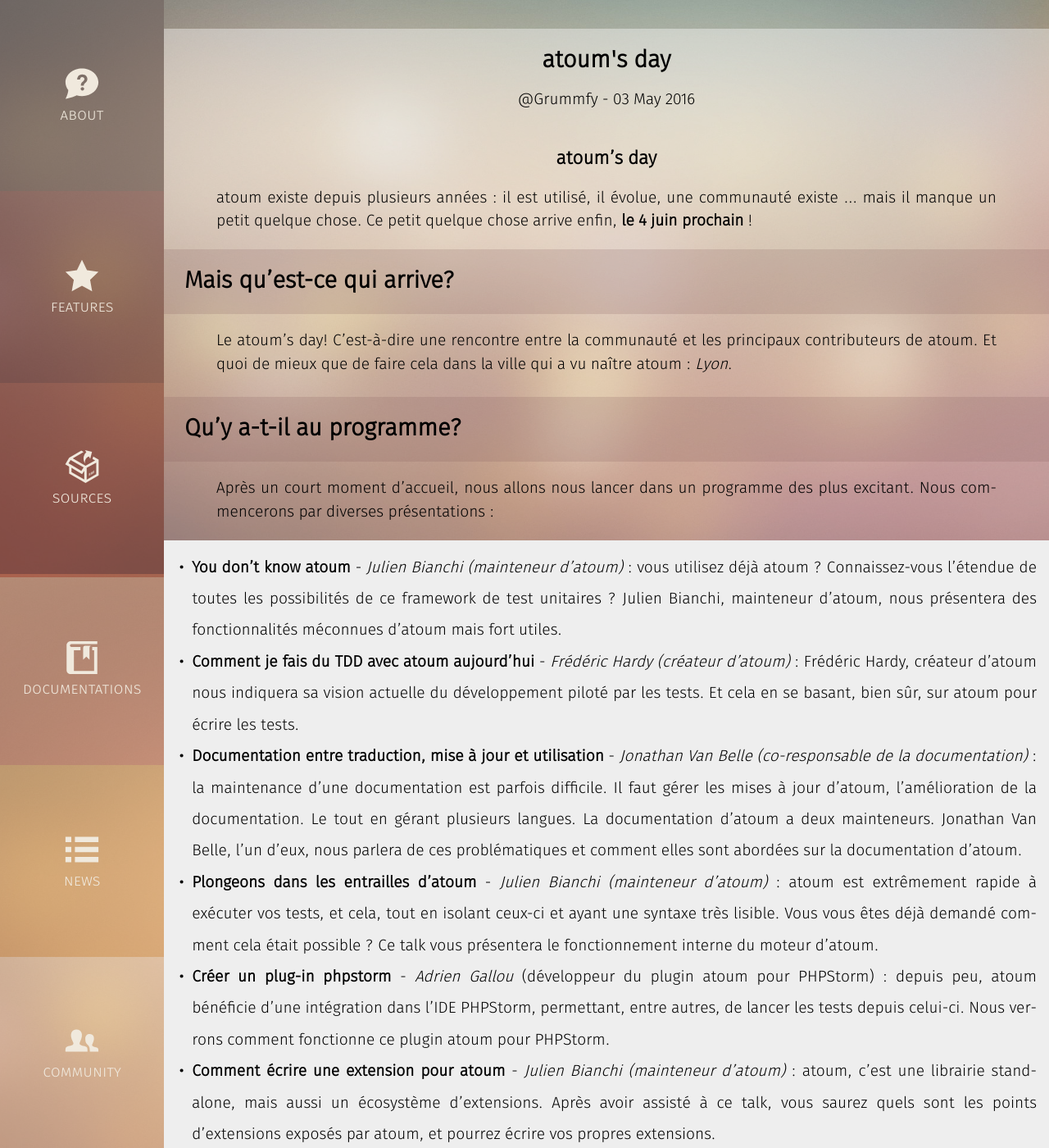
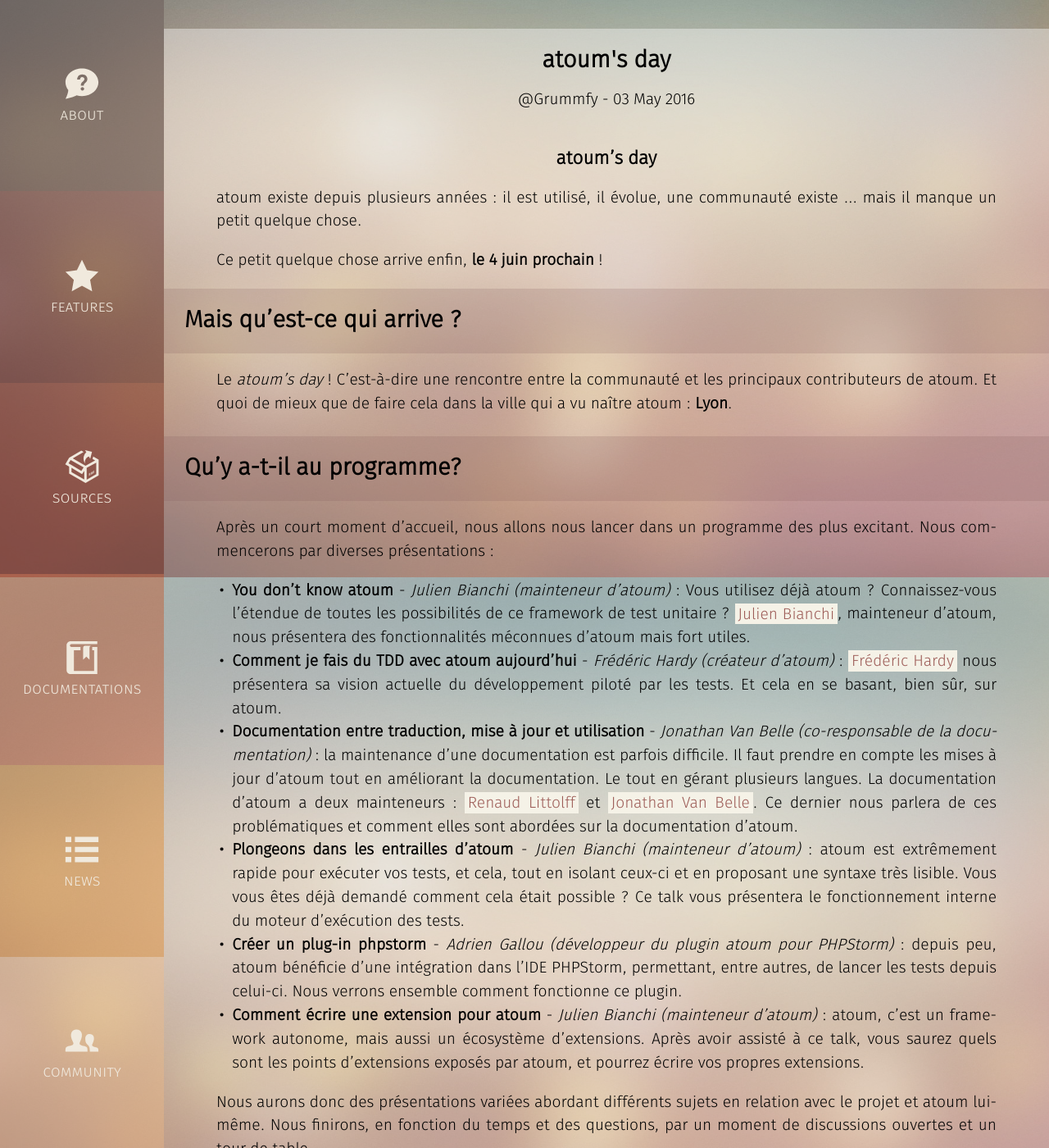
Before and after one commit to atoum/atoum.github.io, a Jekyll site: the page built from _posts/2016-04-27-atoum-s-day.markdown, in a window 1280 px wide and 1400 px high, scrolled down 196 px. Shown: the whole window at 82% size. Built offline with Jekyll 4.4.1, drawn with Linux system fonts in a browser that asks for light colours; comment, search, counter and statistics services are not loaded; a style sheet for code colours, icons or effects is not loaded; some of the changed text lies outside the part shown.

Commit message:
Fix some typos and wording on the atoum's day post

```diff
--- a/_posts/2016-04-27-atoum-s-day.markdown
+++ b/_posts/2016-04-27-atoum-s-day.markdown
@@ -8,12 +8,13 @@ categories: event
 
 # atoum's day
 
-atoum existe depuis plusieurs années :  il est utilisé, il évolue, une communauté existe ... mais il manque un petit quelque chose. Ce petit quelque chose arrive enfin, **le 4 juin prochain** !
+atoum existe depuis plusieurs années :  il est utilisé, il évolue, une communauté existe ... mais il manque un petit quelque chose.
 
+Ce petit quelque chose arrive enfin, **le 4 juin prochain** !
 
-## Mais qu'est-ce qui arrive?
+## Mais qu'est-ce qui arrive ?
 
-Le atoum's day! C'est-à-dire une rencontre entre la communauté et les principaux contributeurs de atoum. Et quoi de mieux que de faire cela dans la ville qui a vu naître atoum : *Lyon*.
+Le _atoum's day_ ! C'est-à-dire une rencontre entre la communauté et les principaux contributeurs de atoum. Et quoi de mieux que de faire cela dans la ville qui a vu naître atoum : **Lyon**.
 
 
 ## Qu'y a-t-il au programme?
@@ -21,79 +22,89 @@ Le atoum's day! C'est-à-dire une rencontre entre la communauté et les principa
 Après un court moment d’accueil, nous allons nous lancer dans un programme des plus excitant.
 Nous commencerons par diverses présentations :
 
-<div style="background-color:#eee;color:#000;line-height:2em;padding:15px">
-
-* **You don't know atoum** - *Julien Bianchi (mainteneur d'atoum)* : vous utilisez déjà atoum ? Connaissez-vous l'étendue de toutes les possibilités de ce framework de test unitaires ? Julien Bianchi, mainteneur d'atoum, nous présentera des fonctionnalités méconnues d'atoum mais fort utiles.
-* **Comment je fais du TDD avec atoum aujourd'hui** - *Frédéric Hardy (créateur d'atoum)* : Frédéric Hardy, créateur d'atoum nous indiquera sa vision actuelle du développement piloté par les tests. Et cela en se basant, bien sûr, sur atoum pour écrire les tests.
-* **Documentation entre traduction, mise à jour et utilisation** - *Jonathan Van Belle (co-responsable de la documentation)* : la maintenance d'une documentation est parfois difficile. Il faut gérer les mises à jour d'atoum, l'amélioration de la documentation. Le tout en gérant plusieurs langues. La documentation d'atoum a deux mainteneurs. Jonathan Van Belle, l'un d'eux, nous parlera de ces problématiques et comment elles sont abordées sur la documentation d'atoum.
-* **Plongeons dans les entrailles d'atoum** - *Julien Bianchi (mainteneur d'atoum)* : atoum est extrêmement rapide à exécuter vos tests, et cela, tout en isolant ceux-ci et ayant une syntaxe très lisible. Vous vous êtes déjà demandé comment cela était possible ? Ce talk vous présentera le fonctionnement interne du moteur d'atoum.
-* **Créer un plug-in phpstorm** - *Adrien Gallou* (développeur du plugin atoum pour PHPStorm) : depuis peu, atoum bénéficie d'une intégration dans l'IDE PHPStorm, permettant, entre autres, de lancer les tests depuis celui-ci. Nous verrons comment fonctionne ce plugin atoum pour PHPStorm.
-* **Comment écrire une extension pour atoum** - *Julien Bianchi (mainteneur d'atoum)* : atoum, c'est une librairie standalone, mais aussi un écosystème d'extensions. Après avoir assisté à ce talk, vous saurez quels sont les points d'extensions exposés par atoum, et pourrez écrire vos propres extensions.
-
-</div>
+* **You don't know atoum** - *Julien Bianchi (mainteneur d'atoum)* : Vous utilisez déjà atoum ? Connaissez-vous l'étendue de toutes les possibilités de ce framework de test unitaire ? [Julien Bianchi](https://twitter.com/jubianchi), mainteneur d'atoum, nous présentera des fonctionnalités méconnues d'atoum mais fort utiles.
+* **Comment je fais du TDD avec atoum aujourd'hui** - *Frédéric Hardy (créateur d'atoum)* : [Frédéric Hardy](https://twitter.com/mageekguy) nous présentera sa vision actuelle du développement piloté par les tests. Et cela en se basant, bien sûr, sur atoum.
+* **Documentation entre traduction, mise à jour et utilisation** - *Jonathan Van Belle (co-responsable de la documentation)* : la maintenance d'une documentation est parfois difficile. Il faut prendre en compte les mises à jour d'atoum tout en améliorant la documentation. Le tout en gérant plusieurs langues. La documentation d'atoum a deux mainteneurs : [Renaud Littolff](https://twitter.com/marmotz) et [Jonathan Van Belle](https://twitter.com/grummfy). Ce dernier nous parlera de ces problématiques et comment elles sont abordées sur la documentation d'atoum.
+* **Plongeons dans les entrailles d'atoum** - *Julien Bianchi (mainteneur d'atoum)* : atoum est extrêmement rapide pour exécuter vos tests, et cela, tout en isolant ceux-ci et en proposant une syntaxe très lisible. Vous vous êtes déjà demandé comment cela était possible ? Ce talk vous présentera le fonctionnement interne du moteur d'exécution des tests.
+* **Créer un plug-in phpstorm** - *Adrien Gallou (développeur du plugin atoum pour PHPStorm)* : depuis peu, atoum bénéficie d'une intégration dans l'IDE PHPStorm, permettant, entre autres, de lancer les tests depuis celui-ci. Nous verrons ensemble comment fonctionne ce plugin.
+* **Comment écrire une extension pour atoum** - *Julien Bianchi (mainteneur d'atoum)* : atoum, c'est un framework autonome, mais aussi un écosystème d'extensions. Après avoir assisté à ce talk, vous saurez quels sont les points d'extensions exposés par atoum, et pourrez écrire vos propres extensions.
 
 Nous aurons donc des présentations variées abordant différents sujets en relation avec le projet et atoum lui-même.
-Et nous finirons, en fonction du temps et des questions, par un moment de discussions ouvertes et un tour de table.
-
+Nous finirons, en fonction du temps et des questions, par un moment de discussions ouvertes et un tour de table.
 
 ## Comment s'inscrire
 
-Il vous suffit de vous inscrire sur [eventbrite](http://atoum-day.eventbrite.fr/) pour y accéder, c'est simple et gratuit. En cas de désistement, n'oubliez pas de nous prévenir afin de laisser votre place aux autres.
+Il vous suffit de vous inscrire sur [eventbrite](http://atoum-day.eventbrite.fr/) : c'est simple et gratuit. En cas de désistement, n'oubliez pas de nous prévenir afin de laisser votre place aux autres.
 
 ## Quand aura t-il lieu ?
 
 Le 4 juin à partir de 14h00.
 
-![Metro](/images/posts/2016-05-03-atoum-day/planning.png)
+<ul class="columns integrations" data-columns="1" style="max-width: none">
+    <li>
+       <img src="/images/posts/2016-05-03-atoum-day/planning.png" alt="Planning" style="max-height: none"/>
+    </li>
+</ul>
 
 ## Comment nous rejoindre
 
-La rencontre aura lieu dans les locaux de la société Norsys, au [59 Rue de l'Abondance, 69003 Lyon, France](https://goo.gl/maps/MS6ekYP8z2w).
+La rencontre aura lieu dans les locaux de la société [Norsys](http://www.norsys.fr/), au [59 Rue de l'Abondance, 69003 Lyon, France](https://goo.gl/maps/MS6ekYP8z2w).
 
-## Vous venez en métro
+### Vous venez en métro
 
-* Métro D, station Garibaldi, à 5 minutes à pied.
+À 5 minutes à pied de la station **Garibaldi** sur la ligne de métro **D**.
 
-![Metro](/images/posts/2016-05-03-atoum-day/metro.png)
+<ul class="columns integrations" data-columns="1" style="max-width: none">
+    <li>
+       <img src="/images/posts/2016-05-03-atoum-day/metro.png" alt="Métro" style="max-height: none"/>
+    </li>
+</ul>
 
-## Vous venez en train
 
-### Depuis la gare de Vaise
+### Vous venez en train
 
-* Prendre le métro *D* direction Vénissieux, puis s'arrêter au métro Garibaldi. Voir ensuite les instructions plus haut dans "Vous venez en métro".
+#### Depuis la gare de Vaise
 
-### Depuis la gare de la Part-Dieu
+* Prendre le métro **D** en direction de **Vénissieux**,
+* Descendre à la station **Garibaldi**,
+* Voir ensuite les instructions plus haut dans [**Vous venez en métro**](#vous-venez-en-mtro).
 
-* à 15 minutes [à pied](https://goo.gl/maps/MNfDJHhH6XK2)
+#### Depuis la gare de la Part-Dieu
+
+* À 15 minutes [à pied](https://goo.gl/maps/MNfDJHhH6XK2)
 
 ou
 
-* prendre le métro B direction d'Oullins, puis prendre la correspondance métro *D* à la station Saxe-Gambetta, direction Vénissieux. Sortir au métro Garibaldi. Voir ensuite les instructions plus haut dans "Vous venez en métro".
+* Prendre le métro B en direction d'**Oullins**,
+* Descendre à la station **Saxe-Gambetta**,
+* Prendre la correspondance métro **D** en direction de **Vénissieux**,
+* Descendre à la station **Garibaldi**,
+* Voir ensuite les instructions plus haut dans [**Vous venez en métro**](#vous-venez-en-mtro).
 
-### Depuis la gare de Perrache
+#### Depuis la gare de Perrache
 
-* prendre le métro *A* direction Vaulx-en-Vellin, puis prendre la correspondance métro D à la station Bellecour, direction Vénissieux. Sortir au métro Garibaldi. Voir ensuite les instructions plus haut dans "Vous venez en métro".
-
+* prendre le métro **A** en direction de **Vaulx-en-Vellin**,
+* Descendre à la station **Bellecour**,
+* Prendre la correspondance métro **D** en direction de **Vénissieux**,
+* Descendre à la station **Garibaldi**,
+* Voir ensuite les instructions plus haut dans [**Vous venez en métro**](#vous-venez-en-mtro).
 
 ## Nos sponsors
 
-Bien entendu ce genre d’événement ne peut avoir lieu sans un peu d'aide, donc merci à nos sponsors du jour, à savoir :
+Bien entendu ce genre d’événement ne peut avoir lieu sans un peu d'aide, nous tenons donc à remercier nos sponsors, à savoir :
 
-
-<div class="columns" data-columns="2"><div class="text-center">
-
-[Norsys](http://www.norsys.fr/) pour leurs locaux
-
-![Logo Norsys](/images/posts/2016-05-03-atoum-day/norsys.png)
-
-</div><div class="text-center">
-
-[L'AFUP](http://lyon.afup.org) pour la co-organisation
-
-![Logo AFUP Lyon](/images/posts/2016-05-03-atoum-day/afup_lyon.jpeg)
-
-</div></div>
-
+<ul class="columns integrations" data-columns="2">
+    <li>
+       <img src="/images/posts/2016-05-03-atoum-day/norsys.png" alt="Norsys" style="max-height: none"/>
+       <a href="http://www.norsys.fr/">Norsys</a>
+       <span class="integration__doc-link">pour leurs locaux</span>
+    </li>
+    <li>
+       <img src="/images/posts/2016-05-03-atoum-day/afup_lyon.jpeg" alt="AFUP Lyon" style="max-height: none"/>
+       <a href="http://lyon.afup.org/">AFUP Lyon</a>
+       <span class="integration__doc-link">pour la co-organisation</span>
+    </li>
+</ul>
 
 ## En résumé
 
--- a/css/main.css
+++ b/css/main.css
@@ -249,7 +249,8 @@ article > section > blockquote {
     }
 
     .visual-section h2:not(:first-of-type),
-    .visual-section h3 {
+    .visual-section h3,
+    .visual-section h4 {
         margin-top: 1.5rem;
     }
 
--- a/docker-compose.yml
+++ b/docker-compose.yml
@@ -5,5 +5,5 @@ jekyll:
   ports:
     - 4000:4000
   environment:
-    VERBOSE: true
-    POLLING: true
+    VERBOSE: 'true'
+    POLLING: 'true'
```
Also changed, not shown: atoum_org.md (line endings or trailing spaces), atoum_repo.md (line endings or trailing spaces).
